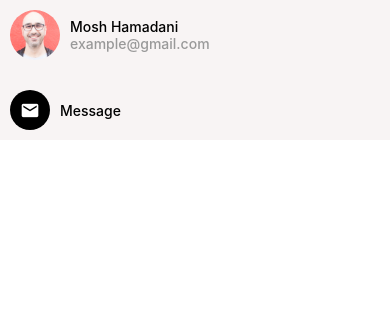
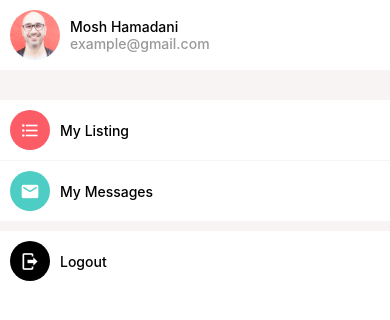
Before and after one commit to YassineEddyb/react-native-app, a React Native app: screen / in a window 390 px wide. Shown: the top 320 px of the page. Built offline with nearby package versions, Linux system fonts and the light colour scheme.

Commit message:
compliting the account screen

```diff
--- a/app/components/ListItem.js
+++ b/app/components/ListItem.js
@@ -23,7 +23,7 @@ function ListItem({
   return (
     <Swipeable friction renderRightActions={renderRightActions}>
       <TouchableHighlight underlayColor={colors.lightGrey} onPress={onPress}>
-        <View style={[styles.owner, style]}>
+        <View style={[styles.container, style]}>
           {imageComponent}
           {image && <Image style={styles.image} source={image} />}
           <View style={styles.details}>
@@ -37,10 +37,11 @@ function ListItem({
 }
 
 const styles = StyleSheet.create({
-  owner: {
+  container: {
     padding: 10,
     flex: 1,
     flexDirection: "row",
+    backgroundColor: colors.white,
   },
   image: {
     width: 50,
--- a/app/screen/Account.js
+++ b/app/screen/Account.js
@@ -1,11 +1,30 @@
 import React from "react";
 
-import { StyleSheet } from "react-native";
+import { StyleSheet, FlatList } from "react-native";
 
 import Screen from "../components/Screen";
 import ListItem from "../components/ListItem";
 import colors from "../config/colors";
 import Icon from "../components/Icon";
+import Separator from "../components/Separator";
+import { View } from "react-native-web";
+
+const menuItems = [
+  {
+    title: "My Listing",
+    icon: {
+      name: "format-list-bulleted",
+      backgroundColor: colors.primary,
+    },
+  },
+  {
+    title: "My Messages",
+    icon: {
+      name: "email",
+      backgroundColor: colors.secondary,
+    },
+  },
+];
 
 function Account(props) {
   return (
@@ -17,7 +36,29 @@ function Account(props) {
         image={require("../assets/mosh.jpg")}
       />
 
-      <ListItem title="message" imageComponent={<Icon name="email" />} />
+      <View style={styles.container}>
+        <FlatList
+          data={menuItems}
+          keyExtractor={(menuItem) => menuItem.title}
+          ItemSeparatorComponent={Separator}
+          renderItem={({ item }) => (
+            <ListItem
+              title={item.title}
+              imageComponent={
+                <Icon
+                  name={item.icon.name}
+                  backgroundColor={item.icon.backgroundColor}
+                />
+              }
+            />
+          )}
+        />
+      </View>
+
+      <ListItem
+        title="logout"
+        imageComponent={<Icon name="logout" backgroundColor={colors.black} />}
+      />
     </Screen>
   );
 }
@@ -27,6 +68,9 @@ const styles = StyleSheet.create({
     backgroundColor: colors.lightGrey,
   },
   profile: {
+    marginBottom: 30,
+  },
+  container: {
     marginBottom: 10,
   },
 });
```
